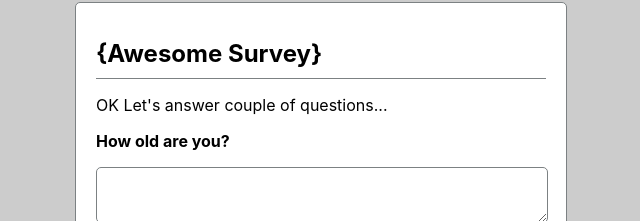
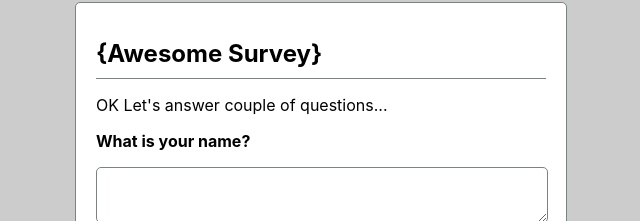
Before and after one commit to pezhman32/survey-reactjs, a React (Create React App) app: page /survey/questions/1 in a window 1280 px wide. Shown: the part 62-283 px from the top of the page, without its empty margins (319-959 px from the left). Built offline with nearby package versions, Linux system fonts and the light colour scheme.

Commit message:
Update questions

```diff
--- a/src/constants/QuestionList.ts
+++ b/src/constants/QuestionList.ts
@@ -1,7 +1,8 @@
 import { QuestionMode, QuestionType } from '../components/Question/QuestionType';
 
 export const QUESTION_LIST: QuestionType[] = [
-  { title: 'How old are you?', mode: QuestionMode.TEXT },
+  { title: 'What is your name?', mode: QuestionMode.TEXT },
   { title: 'What is your gender?', mode: QuestionMode.SINGLE_DROP_DOWN, options: ['Male', 'Female', 'Other'] },
+  { title: 'Is this survey well implemented?', mode: QuestionMode.SINGLE_RADIO, options: ['Yes', 'Sure', 'This Is Awesome'] },
   { title: 'Which one do you prefer?', mode: QuestionMode.SINGLE_RADIO, options: ['Mac', 'Windows', 'Linux'] },
 ];
```
